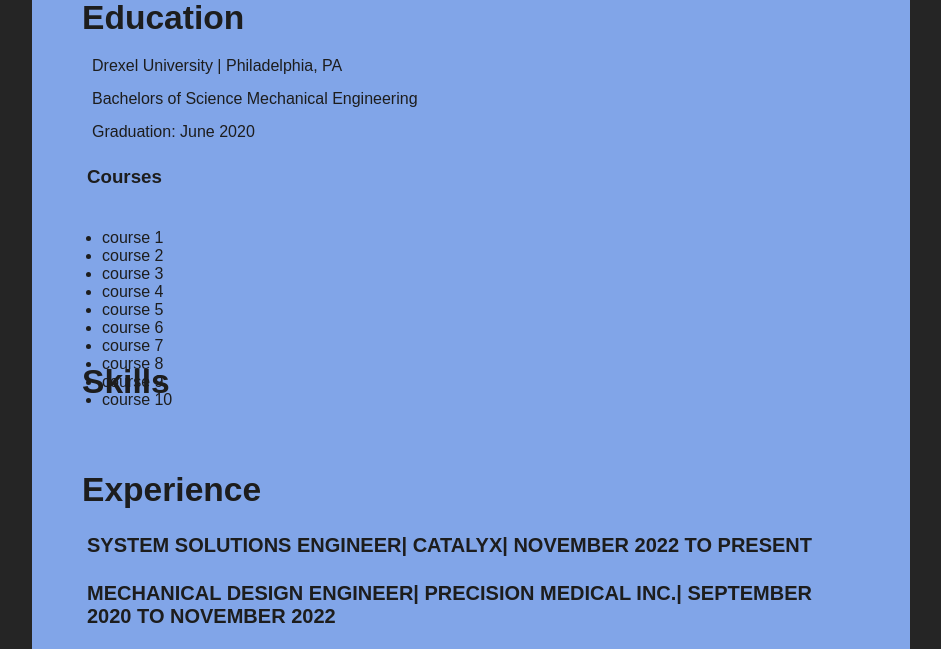
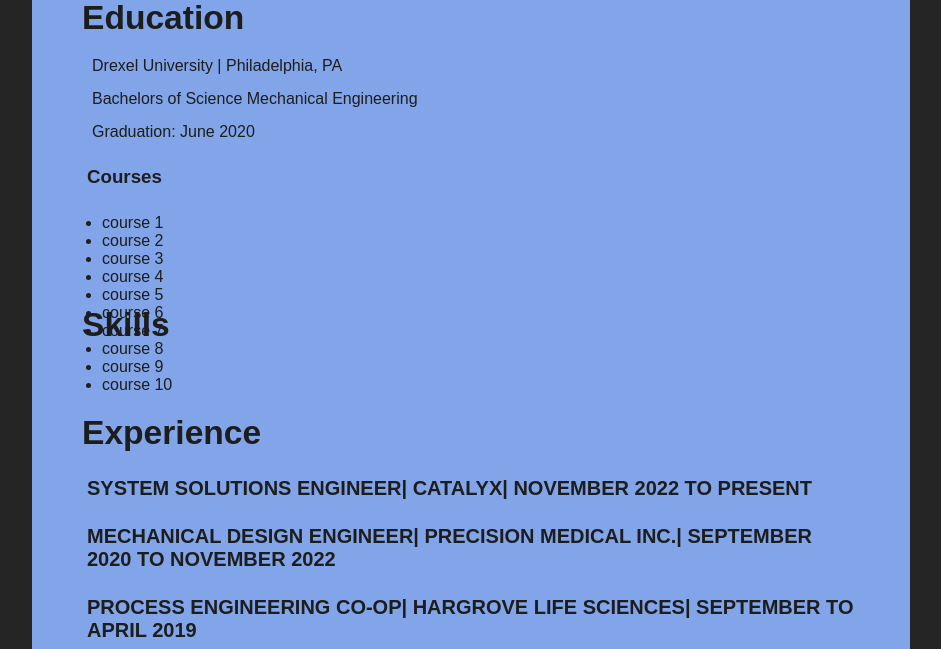
Before and after one commit to cjallen58/AllenEngr, a Flask app: page / in a window 1280 px wide. Shown: the part 450-1099 px from the top of the page, without its empty margins (160-1101 px from the left). Run offline with Flask 3, Linux system fonts and the light colour scheme.

Commit message:
courses list work

```diff
--- a/static/style.css
+++ b/static/style.css
@@ -98,7 +98,7 @@ button {
 }
 
 .courses{
-    margin: 25px;
+    margin: 10px 25px;
 }
 
 .courses_div{
@@ -107,9 +107,19 @@ button {
     align-items: flex-start;
     height: 100px;
 }
+
 .courses_list{
+    display: flex;
+    flex-direction: column;
+    align-items: flex-start;
     height: 100%;
+    width: 100%;
 }
+
+.courses_list li {
+    width: 75px;
+}
+
 .experience_heading{
     margin: 25px;
     font-size: 1.25em;
--- a/templates/index.html
+++ b/templates/index.html
@@ -35,8 +35,8 @@
                 <p>Drexel University | Philadelphia, PA</p>
                 <p>Bachelors of Science Mechanical Engineering</p>
                 <p>Graduation: June 2020</p>
-                <h3 class="courses">Courses</h3>
                 <div class="courses_div">
+                    <h3 class="courses">Courses</h3>
                     <ul class="courses_list">
                         <li>course 1</li>
                         <li>course 2</li>
```
